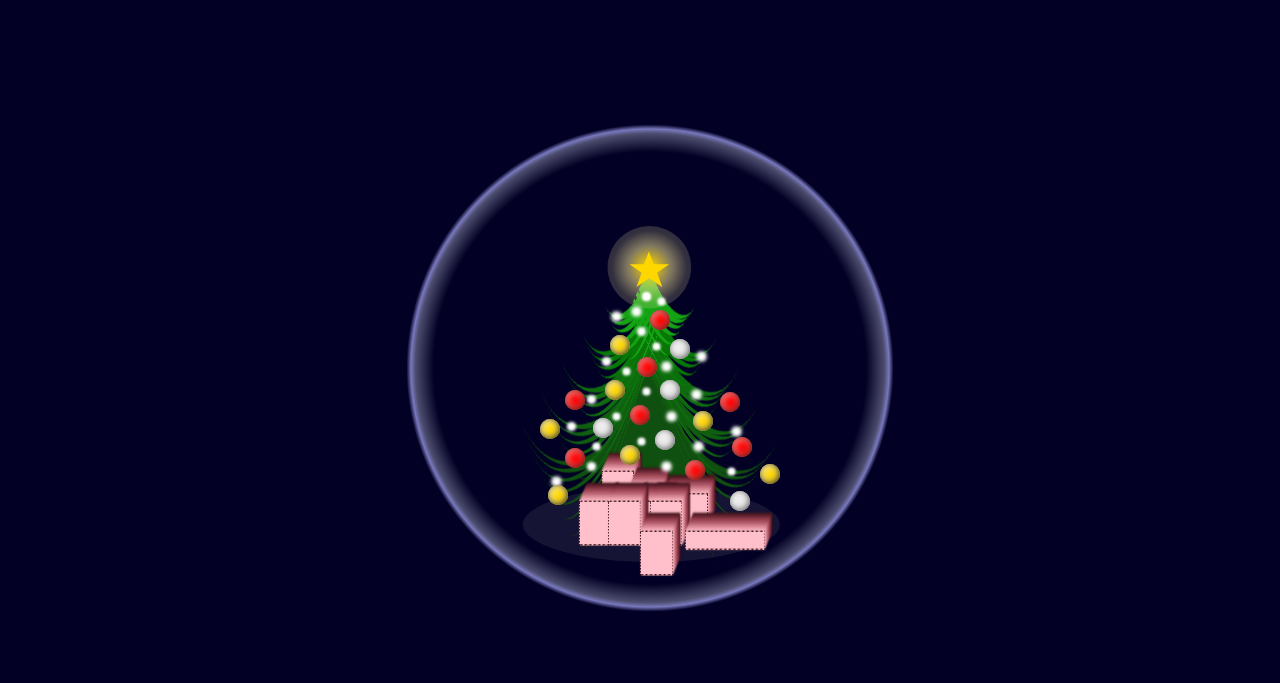
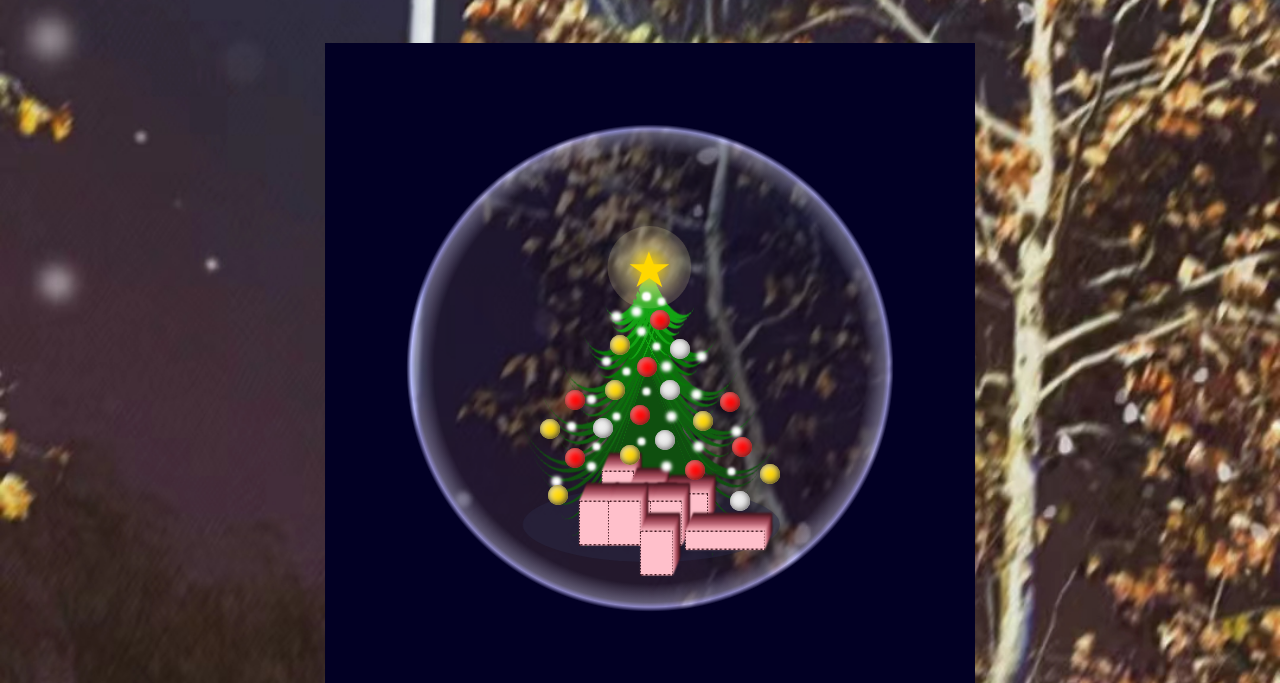
Before and after one commit to unicorn1314/unicorn1314.github.io, a plain HTML site: page index.html in a window 1280 px wide. Shown: the top 683 px of the page. Drawn offline with Linux system fonts and the light colour scheme.

Commit message:
Update index.html

```diff
--- a/index.html
+++ b/index.html
@@ -21,7 +21,13 @@
     }
 
     body {
-      background-color: #020024;
+        margin: 0;
+            padding: 0;
+            background-image: url('微信图片_20231215234008.jpg'); /* 替换为你的背景图片路径 */
+            background-size: cover; /* 保持纵横比拉伸图片，使其覆盖整个容器 */
+            background-position: center; /* 图片在容器中居中 */
+            background-repeat: no-repeat; /* 禁止背景图片重复 */
+            height: 100vh; /* 设置body高度为视窗高度，确保图片撑满整个屏幕 */
     }
 
     .bgg {
@@ -1294,6 +1300,7 @@
     <ul class="bgg">
       <li class="sphere"></li>
       <p class="text">小诗研~冬日快乐</p>
+      <audio preload="auto" style="width: 10px; height: 10px;" src="https://dl.stream.qqmusic.qq.com/C400002hW3wE3C9Gks.m4a?guid=95118464&amp;vkey=0234A5AE14A070A472FBCCA5D55E145897E469B1D47FBCD88FF26B860230B31A6B788366564D7478BD55F9B5AD042360A8CDFD4F3E28C5D5&amp;uin=1055232644&amp;fromtag=120032"></audio>
     </ul>
     <ul class="tree">
       <li class="top-star"> </li>
```
